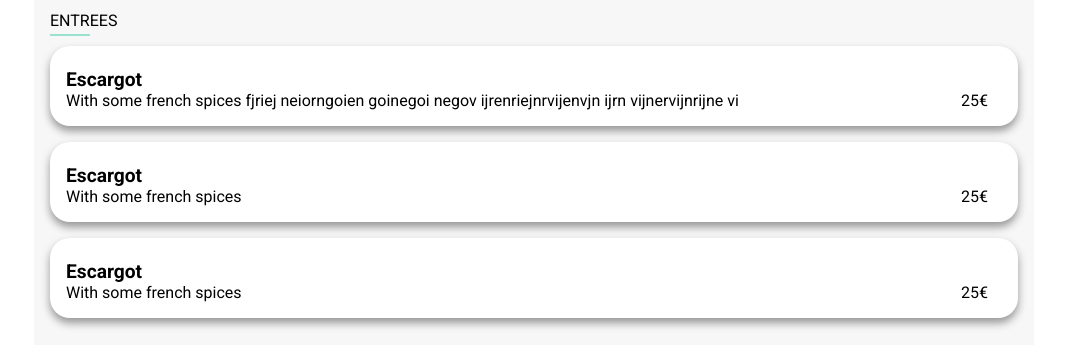
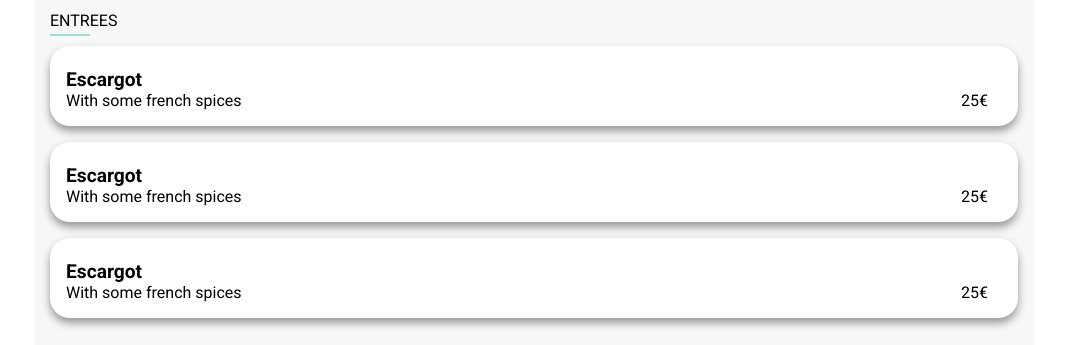
Before and after one commit to Larspresta/OhMyFood, a website: page src/pages/restaurant-1.html in a window 1280 px wide. Shown: the part 455-800 px from the top of the page, without its empty margins (106-1173 px from the left). Drawn offline with nearby package versions, Linux system fonts and the light colour scheme; files that its build step writes are made by us from their sources; a web font is replaced by a local one.

Commit message:
text change

```diff
--- a/src/pages/restaurant-1.html
+++ b/src/pages/restaurant-1.html
@@ -28,7 +28,7 @@
                     <div class="menu-card__info">
                         <div class="menu-card-name">
                             <div class="menu-card-name__item">Escargot</div>
-                            <div class="menu-card-name__text">With some french spices fjriej neiorngoien goinegoi negov ijrenriejnrvijenvjn ijrn vijnervijnrijne vi</div>
+                            <div class="menu-card-name__text">With some french spices</div>
                         </div>
                         <div class="menu-card-price">25€</div>
                     </div>
```
